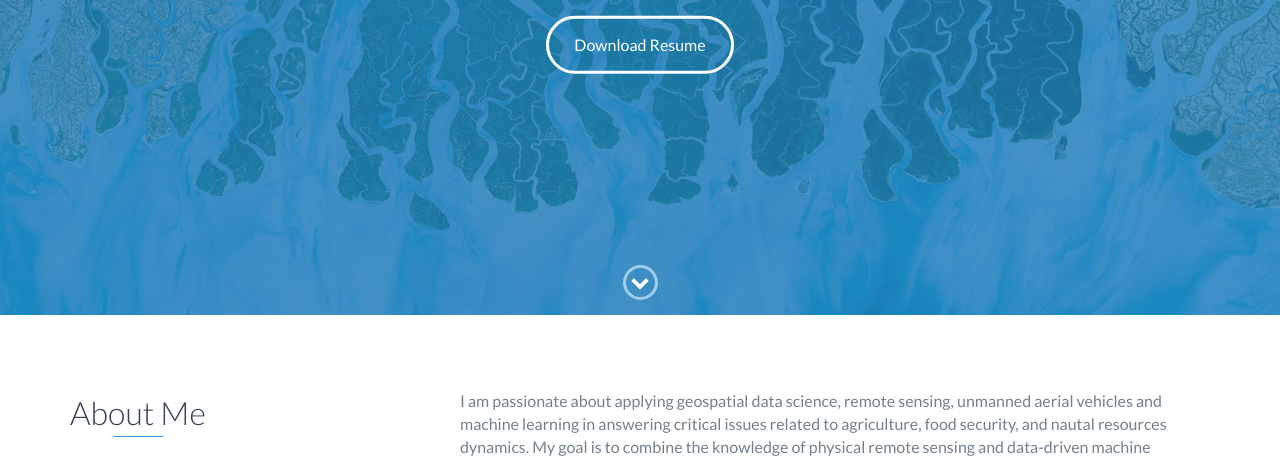
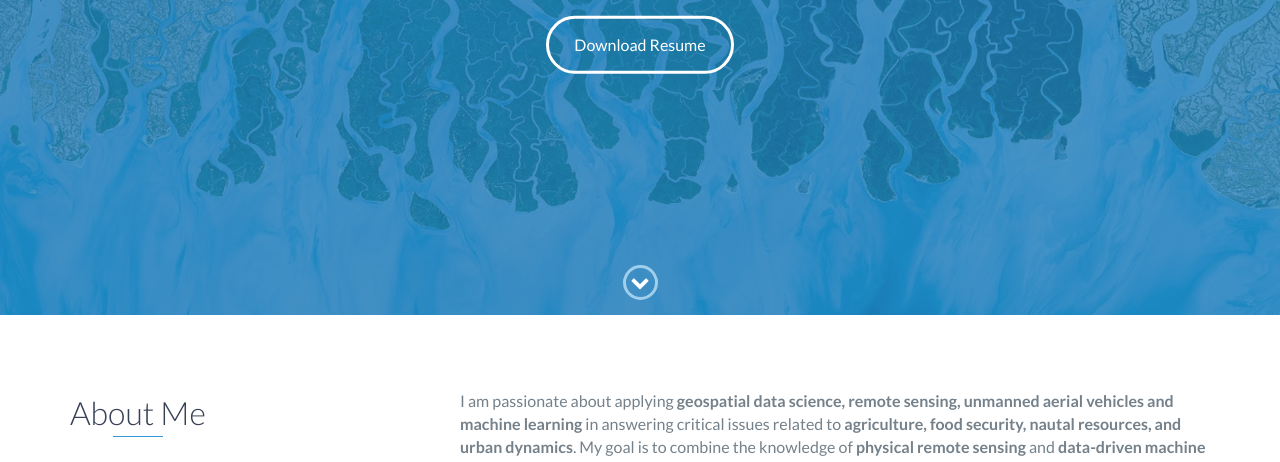
Before and after one commit to souravbhadra/__souravbhadra.github.io, a website: page index.html in a window 1280 px wide. Shown: the part 485-947 px from the top of the page. Drawn offline with nearby package versions, Linux system fonts and the light colour scheme.

Commit message:
projects updated

```diff
--- a/index.html
+++ b/index.html
@@ -77,10 +77,16 @@
                 </div>
                 <div class="col-md-8">
                     <p>
-                        I am passionate about applying geospatial data science, remote sensing, unmanned aerial vehicles and machine learning in answering critical issues related to agriculture, food security, and nautal resources dynamics.
-                        My goal is to combine the knowledge of physical remote sensing and data-driven machine learning techniques, so there can be robust applicability or reproducibility of the model worldwide. I typically use Python-based
-                        geospatial and data science packages to analyze, model and visualize different sets of data. I am also keen in understaning the dynamics of natural resources (land cover, water streams and other soil quality) through
-                        spatial analysis. In short, if there is remotely sensed images, geospatial data, and an ocean of unanswered questions, I am ready to dive in...
+                        I am passionate about applying <strong>geospatial data science, remote sensing, unmanned aerial
+                        vehicles and machine learning</strong> in answering critical issues related to <strong>agriculture,
+                        food security, nautal resources, and urban dynamics</strong>.
+                        My goal is to combine the knowledge of <strong>physical remote sensing</strong> and
+                        <strong>data-driven machine learning</strong> techniques, so there can be robust applicability or
+                        reproducibility of the model <strong>worldwide</strong>.<br>
+
+                        I interchangeably use Python, MATLAB, R, JavaScript, ArcGIS, and ENVI to support geospatial and
+                        data science tasks to analyze, model and visualize different types of data. In short, if there
+                        is remotely sensed images, geospatial data, and an ocean of unanswered questions, I am ready to dive in...
                     </p>
                 </div>
             </div>
@@ -367,6 +373,7 @@
             <li>Scikit-learn</li>
             <li>TensorFlow</li>
             <li>PyTorch</li>
+            <li>Google Earth Engine</li>
             <li>MATLAB</li>
             <li>R</li>
             <li>HTML</li>
```
